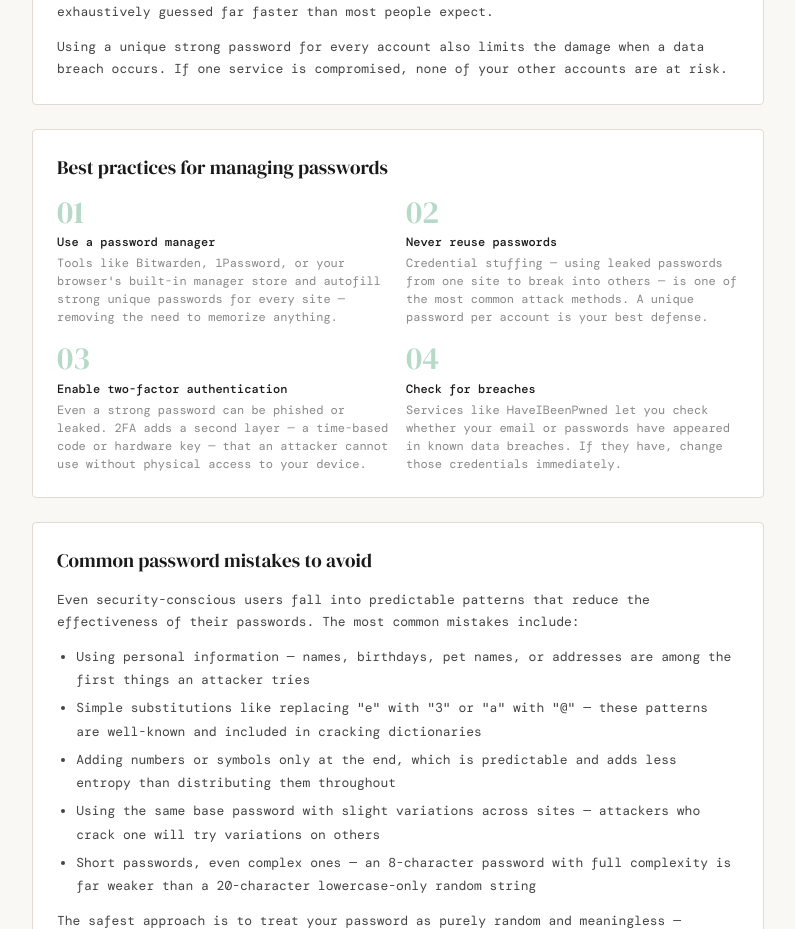
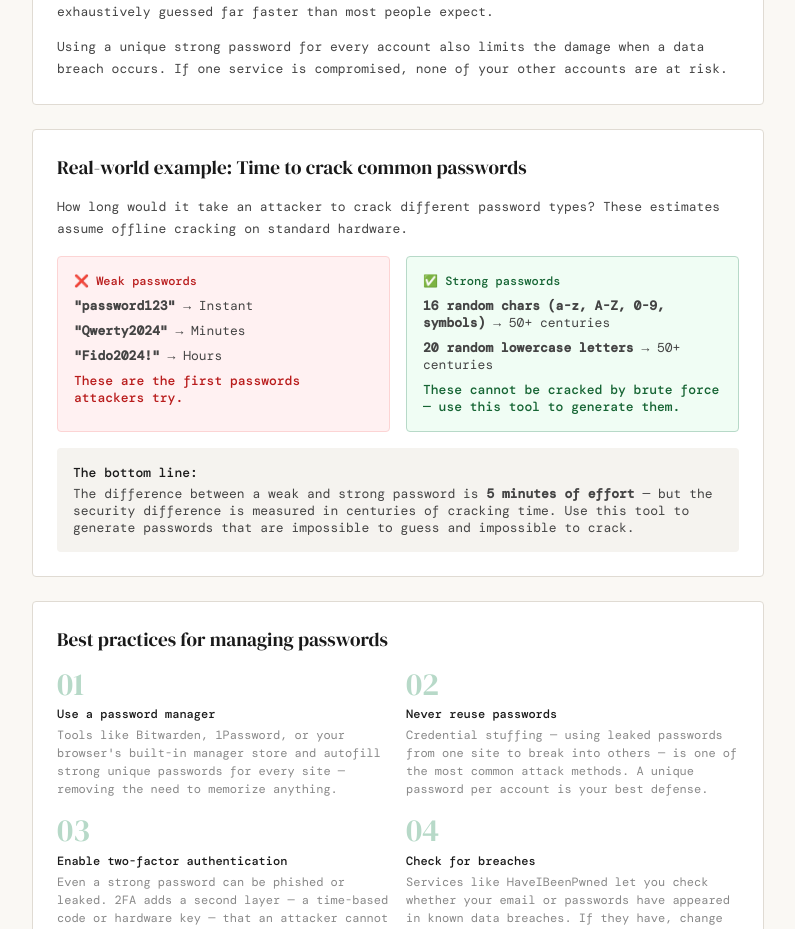
Before and after one commit to onlylivingheartdonor-ops/strongpasswordbuilder, a Next.js app: page / in a window 1280 px wide. Shown: the part 1540-2469 px from the top of the page, without its empty margins (242-1037 px from the left). Built offline with nearby package versions, Linux system fonts and the light colour scheme.

Commit message:
Complete restructure: add www redirect, add ads/robots.txt, fix sitemap, update page.jsx

```diff
--- a/app/page.jsx
+++ b/app/page.jsx
@@ -155,7 +155,35 @@ export default function Page() {
             <p>Using a unique strong password for every account also limits the damage when a data breach occurs. If one service is compromised, none of your other accounts are at risk.</p>
           </div>
         </div>
+        {/* REAL-WORLD EXAMPLE */}
+        <div className="spb-card">
+          <p className="spb-section-title">Real-world example: Time to crack common passwords</p>
+          <div className="spb-prose">
+            <p>How long would it take an attacker to crack different password types? These estimates assume offline cracking on standard hardware.</p>
+          </div>
 
+          <div style={{ display: "grid", gridTemplateColumns: "1fr 1fr", gap: "1rem", marginTop: "1rem" }}>
+            <div style={{ background: "#fff1f2", padding: "1rem", borderRadius: "4px", border: "1px solid #fcd4d4" }}>
+              <p style={{ fontSize: "12px", fontWeight: "500", color: "#b91c1c", marginBottom: ".5rem" }}>❌ Weak passwords</p>
+              <p style={{ fontSize: "13px", color: "#444", marginBottom: ".5rem" }}><strong>"password123"</strong> → Instant</p>
+              <p style={{ fontSize: "13px", color: "#444", marginBottom: ".5rem" }}><strong>"Qwerty2024"</strong> → Minutes</p>
+              <p style={{ fontSize: "13px", color: "#444", marginBottom: ".5rem" }}><strong>"Fido2024!"</strong> → Hours</p>
+              <p style={{ fontSize: "13px", color: "#b91c1c", fontWeight: "500", marginTop: ".5rem" }}>These are the first passwords attackers try.</p>
+            </div>
+
+            <div style={{ background: "#f0fdf4", padding: "1rem", borderRadius: "4px", border: "1px solid #b7d9c8" }}>
+              <p style={{ fontSize: "12px", fontWeight: "500", color: "#166534", marginBottom: ".5rem" }}>✅ Strong passwords</p>
+              <p style={{ fontSize: "13px", color: "#444", marginBottom: ".5rem" }}><strong>16 random chars (a-z, A-Z, 0-9, symbols)</strong> → 50+ centuries</p>
+              <p style={{ fontSize: "13px", color: "#444", marginBottom: ".5rem" }}><strong>20 random lowercase letters</strong> → 50+ centuries</p>
+              <p style={{ fontSize: "13px", color: "#166534", fontWeight: "500", marginTop: ".5rem" }}>These cannot be cracked by brute force — use this tool to generate them.</p>
+            </div>
+          </div>
+
+          <div style={{ marginTop: "1rem", padding: "1rem", background: "#f5f3ef", borderRadius: "4px" }}>
+            <p style={{ fontSize: "13px", color: "#1a1a1a", fontWeight: "500", marginBottom: ".25rem" }}>The bottom line:</p>
+            <p style={{ fontSize: "13px", color: "#444" }}>The difference between a weak and strong password is <strong>5 minutes of effort</strong> — but the security difference is measured in centuries of cracking time. Use this tool to generate passwords that are impossible to guess and impossible to crack.</p>
+          </div>
+        </div>
         {/* BEST PRACTICES */}
         <div className="spb-card">
           <p className="spb-section-title">Best practices for managing passwords</p>
--- a/next.config.js
+++ b/next.config.js
@@ -1,4 +1,17 @@
 /** @type {import('next').NextConfig} */
-const nextConfig = {}
+const nextConfig = {
+  trailingSlash: false,
+
+  async redirects() {
+    return [
+      {
+        source: '/:path*',
+        has: [{ type: 'host', value: 'strongpasswordbuilder.com' }],
+        destination: 'https://www.strongpasswordbuilder.com/:path*',
+        permanent: true,
+      },
+    ]
+  },
+}
 
 module.exports = nextConfig
```
Also changed, not shown: public/ads.txt (added), public/robots.txt, 1 other file (tests, documents, lock files or other folders).
